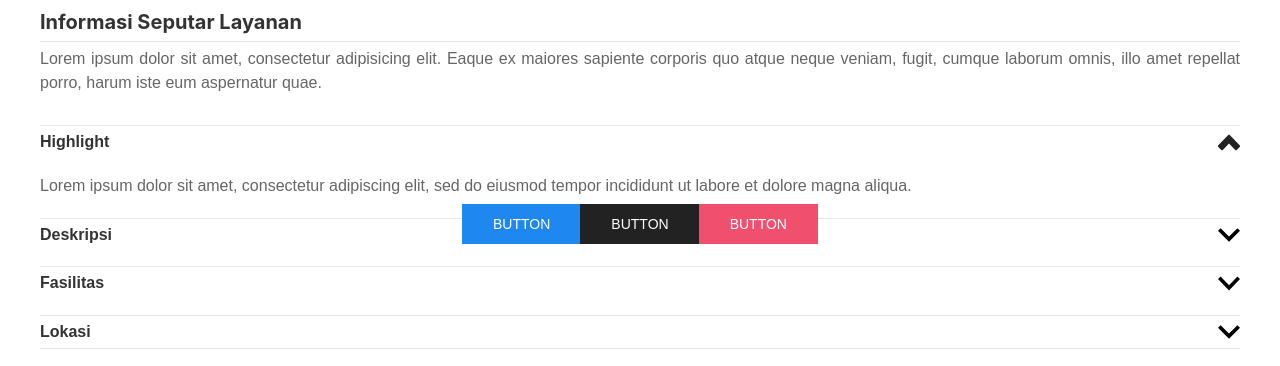
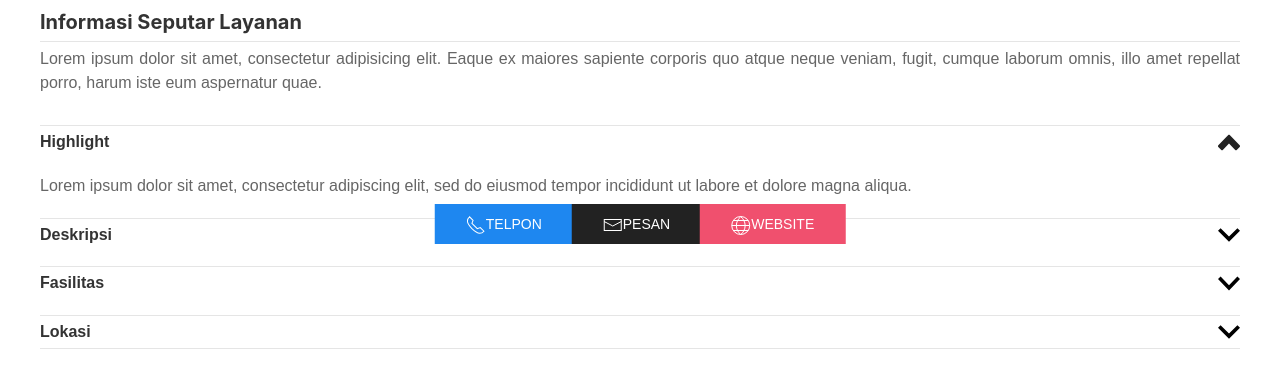
Before and after one commit to syahrul98/project, a plain HTML site: page index.html in a window 1280 px wide. Shown: the part 556-922 px from the top of the page. Drawn offline with nearby package versions, Linux system fonts and the light colour scheme.

Commit message:
Change Sticky Button

```diff
--- a/index.html
+++ b/index.html
@@ -129,9 +129,9 @@ body {font-family: Arial, Helvetica, sans-serif;}
         <div class="uk-position-bottom-center uk-position-fixed">
             <div class="" style="z-index: 980;" uk-sticky="offset: 100; bottom: #top;">
                  <div class="uk-button-group">
-                    <button class="uk-button uk-button-primary">Button</button>
-                    <button class="uk-button uk-button-secondary">Button</button>
-                    <button class="uk-button uk-button-danger">Button</button>
+                    <button class="uk-button uk-button-primary" ><span uk-icon="receiver"></span>Telpon</button>
+                    <button class="uk-button uk-button-secondary"><span uk-icon="mail"></span>Pesan</button>
+                    <button class="uk-button uk-button-danger"><span uk-icon="world"></span>Website</button>
                 </div>
             </div>
         </div>
@@ -283,7 +283,7 @@ body {font-family: Arial, Helvetica, sans-serif;}
 
     <footer class="uk-container">
         <form>
-            <input class="uk-input uk-form-blank uk-form-width-medium" type="text" placeholder="">
+            <input class="uk-input uk-form-blank uk-form-width-medium" style="height: 65px;" type="text" placeholder="">
         </form>
     </footer>
 </div>
```
